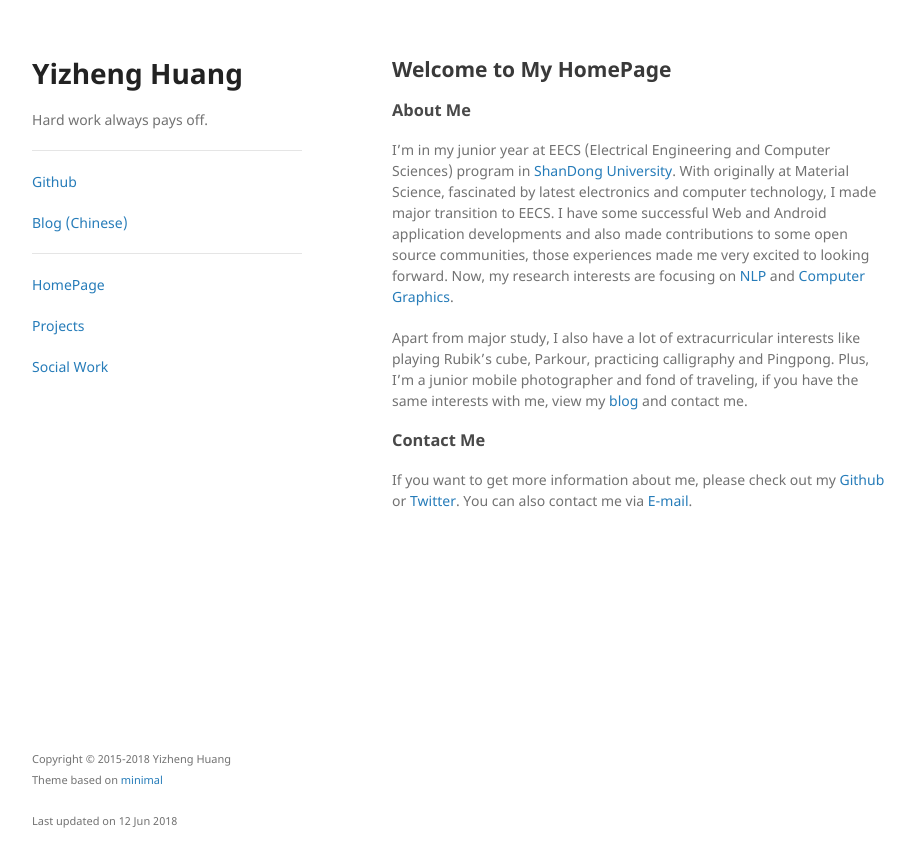
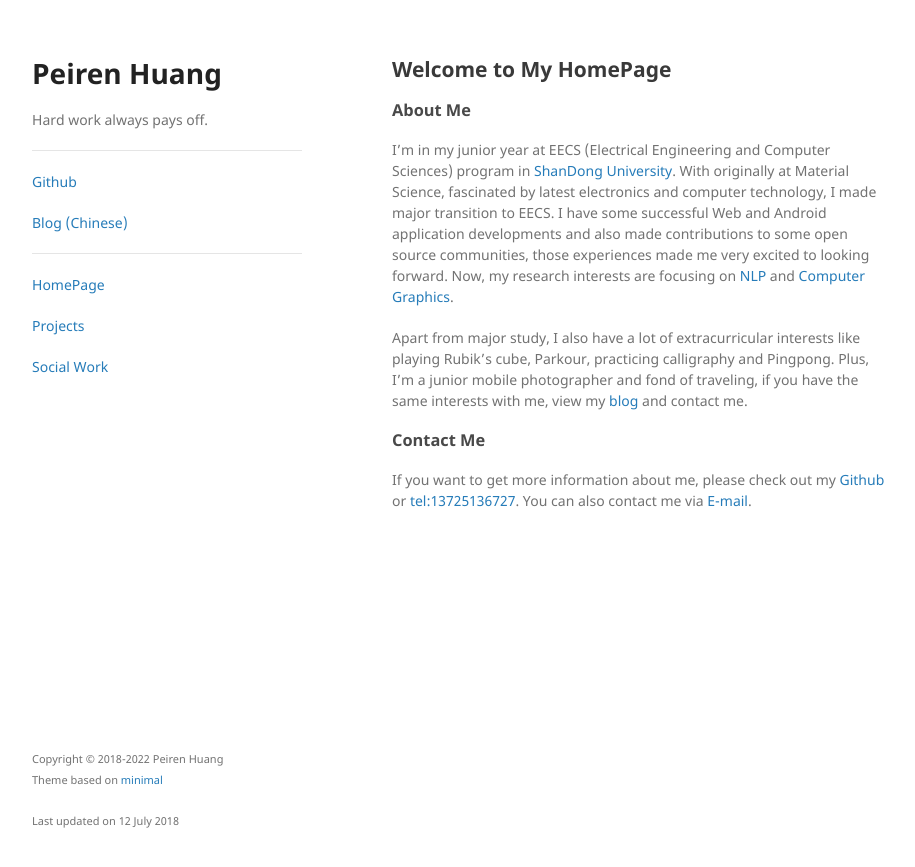
Before and after one commit to isaren/isaren.github.io, a Jekyll site: the page built from index.md, in a window 1280 px wide. Shown: the top 867 px of the page, without its empty margins (178-1093 px from the left). Built offline with Jekyll 4.4.1, drawn with Linux system fonts in a browser that asks for light colours.

Commit message:
Update default.html

```diff
--- a/_layouts/default.html
+++ b/_layouts/default.html
@@ -5,17 +5,17 @@
     <meta http-equiv="X-UA-Compatible" content="IE=edge">
     <meta name="viewport" content="width=device-width, initial-scale=1">
 <!-- Begin Jekyll SEO tag v2.4.0 -->
-<title>HomePage | Yizheng Huang</title>
+<title>HomePage | Peiren Huang</title>
 <meta name="generator" content="Jekyll v3.7.3" />
 <meta property="og:title" content="HomePage" />
 <meta property="og:locale" content="en_US" />
 <meta name="description" content="Hard work always pays off." />
 <meta property="og:description" content="Hard work always pays off." />
-<link rel="canonical" href="http://huangyz.name/" />
-<meta property="og:url" content="http://huangyz.name/" />
-<meta property="og:site_name" content="Yizheng Huang" />
+<link rel="canonical" href="https://isaren.github.io/" />
+<meta property="og:url" content="https://isaren.github.io/" />
+<meta property="og:site_name" content="Peiren Huang" />
 <script type="application/ld+json">
-{"name":"Yizheng Huang","description":"Hard work always pays off.","@type":"WebSite","url":"http://huangyz.name/","headline":"HomePage","@context":"http://schema.org"}</script>
+{"name":"Peiren Huang","description":"Hard work always pays off.","@type":"WebSite","url":"https://isaren.github.io/","headline":"HomePage","@context":"http://schema.org"}</script>
 <!-- End Jekyll SEO tag -->
 
     <link rel="stylesheet" href="/assets/css/style.css">
@@ -27,7 +27,7 @@
   <body>
     <div class="wrapper">
       <header>
-        <h1>Yizheng Huang</h1>
+        <h1>Peiren Huang</h1>
 
 
 
@@ -36,8 +36,8 @@
 
 
         <hr/>
-        <p><a href="https://github.com/huangyz0918"> Github</a></p>
-        <p><a href="http://blog.huangyz.name/"> Blog (Chinese)</a></p>
+        <p><a href="https://github.com/isaren"> Github</a></p>
+        <p><a href="https://isaren.github.io/blog.isaren/"> Blog (Chinese)</a></p>
         <hr/>
         <p><a href="/index.html"> HomePage</a></p>
         <p><a href="/projects/index.html"> Projects</a></p>
@@ -45,7 +45,7 @@
         <p><a href="/social/index.html"> Social Work</a></p>
 
         <!--
-        <p class="view"><a href="https://github.com/huangyz0918">View My GitHub Profile</a></p>
+        <p class="view"><a href="https://github.com/isaren">View My GitHub Profile</a></p>
          -->
 
 
@@ -60,14 +60,14 @@
 <p>Apart from major study, I also have a lot of extracurricular interests like playing Rubik’s cube, Parkour, practicing calligraphy and Pingpong. Plus, I’m a junior mobile photographer and fond of traveling, if you have the same interests with me, view my <a href="http://blog.huangyz.name/">blog</a> and contact me.</p>
 
 <h3 id="contact-me">Contact Me</h3>
-<p>If you want to get more information about me, please check out my <a href="https://github.com/huangyz0918">Github</a> or <a href="https://twitter.com/hyz0918">Twitter</a>. You can also contact me via <a href="mailto:huangy0918@gmail.com">E-mail</a>.</p>
+<p>If you want to get more information about me, please check out my <a href="https://github.com/isaren">Github</a> or <a href="https://github.com/isaren">tel:13725136727</a>. You can also contact me via <a href="mailto:isaren1994@163.com">E-mail</a>.</p>
 
 
       </section>
       <footer>
 
-        <p><small>Copyright © 2015-2018 Yizheng Huang <br/> Theme based on <a href="https://github.com/pages-themes/minimal">minimal</a></small></p>
-        <p><small>Last updated on 12 Jun 2018</small></p>
+        <p><small>Copyright © 2018-2022 Peiren Huang <br/> Theme based on <a href="https://github.com/pages-themes/minimal">minimal</a></small></p>
+        <p><small>Last updated on 12 July 2018</small></p>
       </footer>
     </div>
     <script src="/assets/js/scale.fix.js"></script>
```
